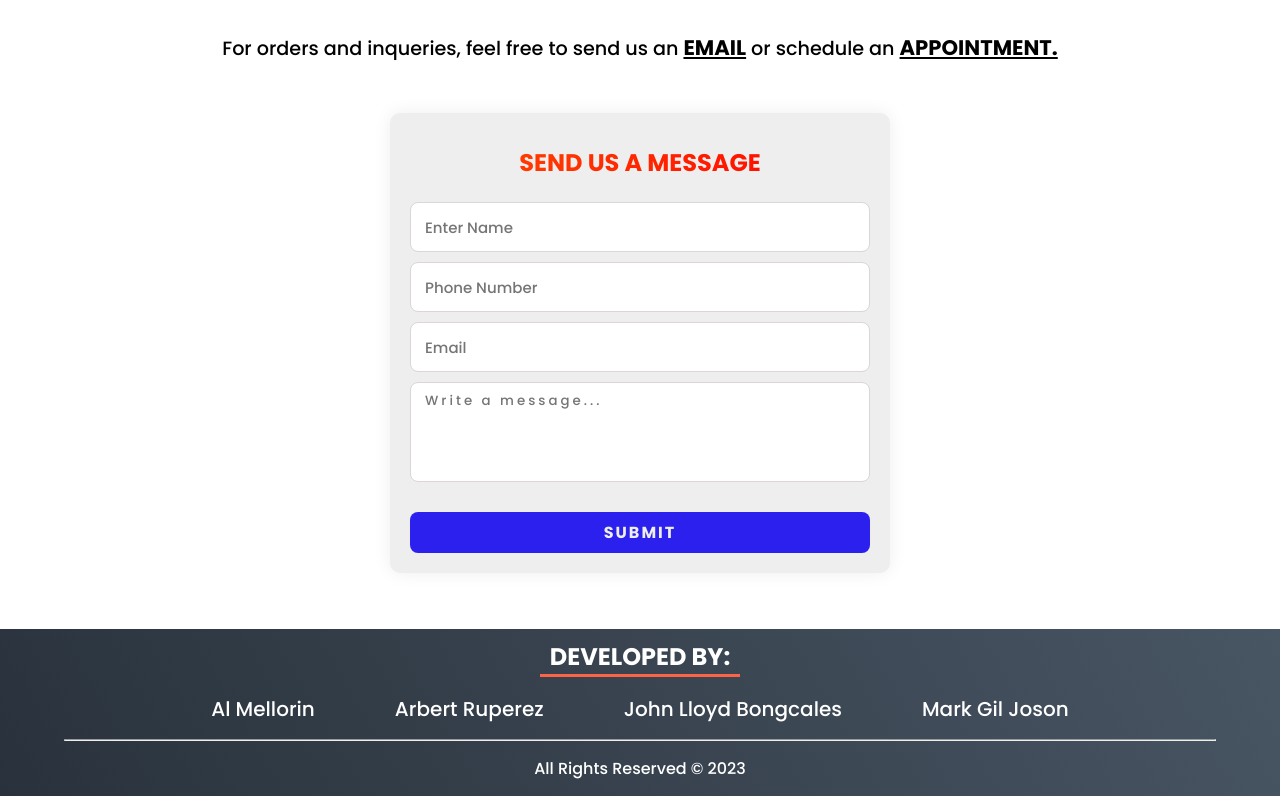
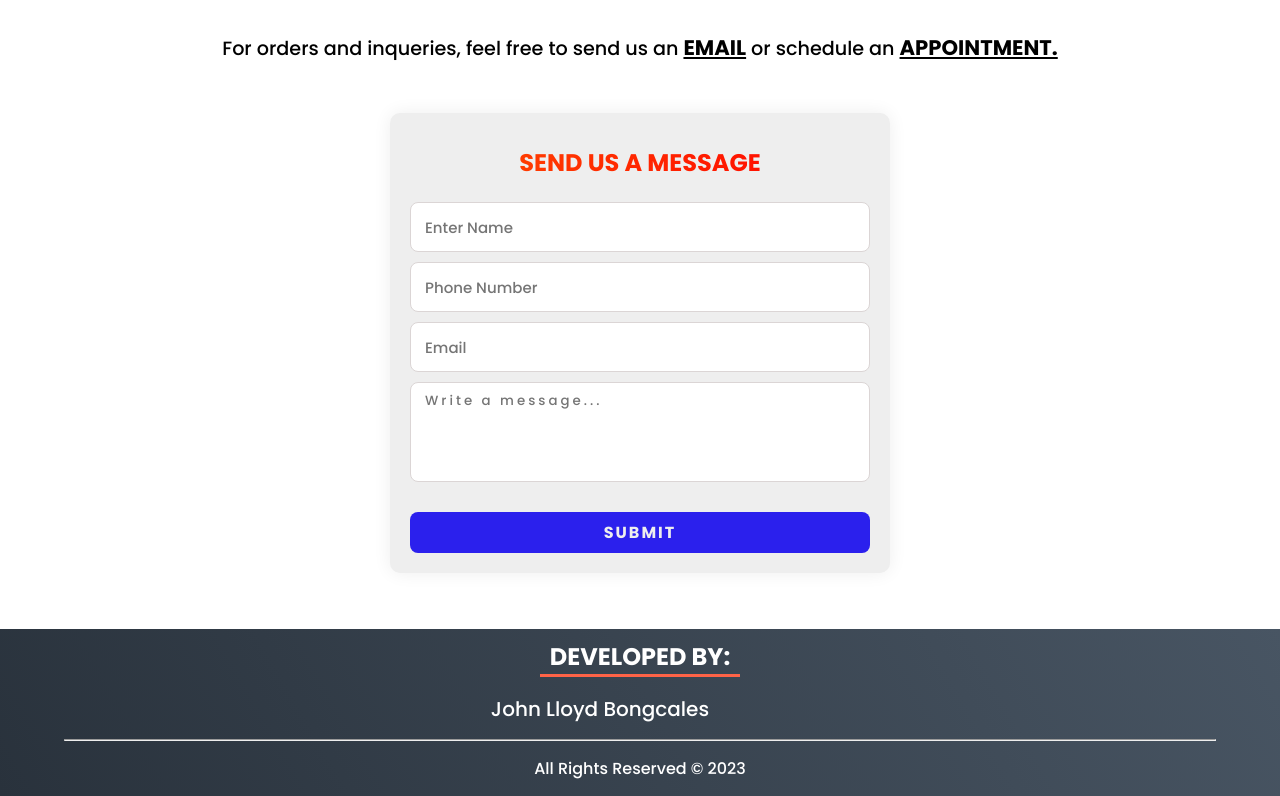
Before and after one commit to johnlloydbongcales/hci-project, a plain HTML site: page index.html in a window 1280 px wide. Shown: the part 1892-2688 px from the top of the page. Drawn offline with nearby package versions, Linux system fonts and the light colour scheme; some packages are replaced by stand-ins of ours; a script that the page names is missing.

Commit message:
Update index.html

```diff
--- a/index.html
+++ b/index.html
@@ -187,10 +187,7 @@
       <div class="footer container darkmode-ignore">
         <h1>developed by:</h1>
         <ul id="developer">
-          <li>Al Mellorin</li>
-          <li>Arbert Ruperez</li>
           <li>John Lloyd Bongcales</li>
-          <li>Mark Gil Joson</li>
         </ul>
 
         <hr />
```
